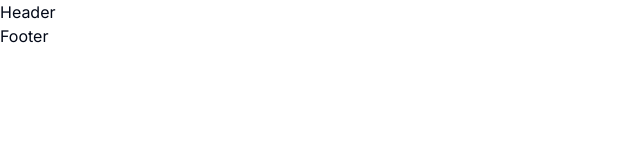
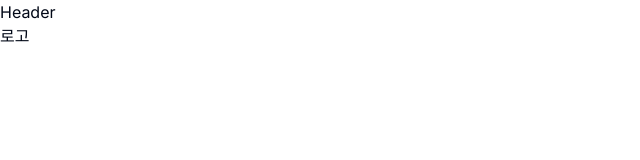
Before and after one commit to guesung/Yakukhwa, a Next.js app: page / in a window 1280 px wide. Shown: the top 160 px of the page, without its empty margins (0-640 px from the left). Built offline with nearby package versions, Linux system fonts and the light colour scheme.

Commit message:
feat : 폴더 구조 세팅

```diff
--- a/src/app/(pc)/components/Footer.tsx
+++ /dev/null
@@ -1,4 +0,0 @@
-interface FooterProps {}
-export default function Footer() {
-  return <div>Footer</div>;
-}
--- /dev/null
+++ b/src/app/(pc)/components/Footer/HostSection.tsx
@@ -0,0 +1,3 @@
+export default function HostSection() {
+  return <div></div>;
+}
--- /dev/null
+++ b/src/app/(pc)/components/Footer/LogoSection.tsx
@@ -0,0 +1,3 @@
+export default function LogoSection() {
+  return <div>로고</div>;
+}
--- /dev/null
+++ b/src/app/(pc)/components/Footer/index.tsx
@@ -0,0 +1,12 @@
+import HostSection from "./HostSection";
+import LogoSection from "./LogoSection";
+
+interface FooterProps {}
+export default function Footer() {
+  return (
+    <main className="flex">
+      <LogoSection />
+      <HostSection />
+    </main>
+  );
+}
```
